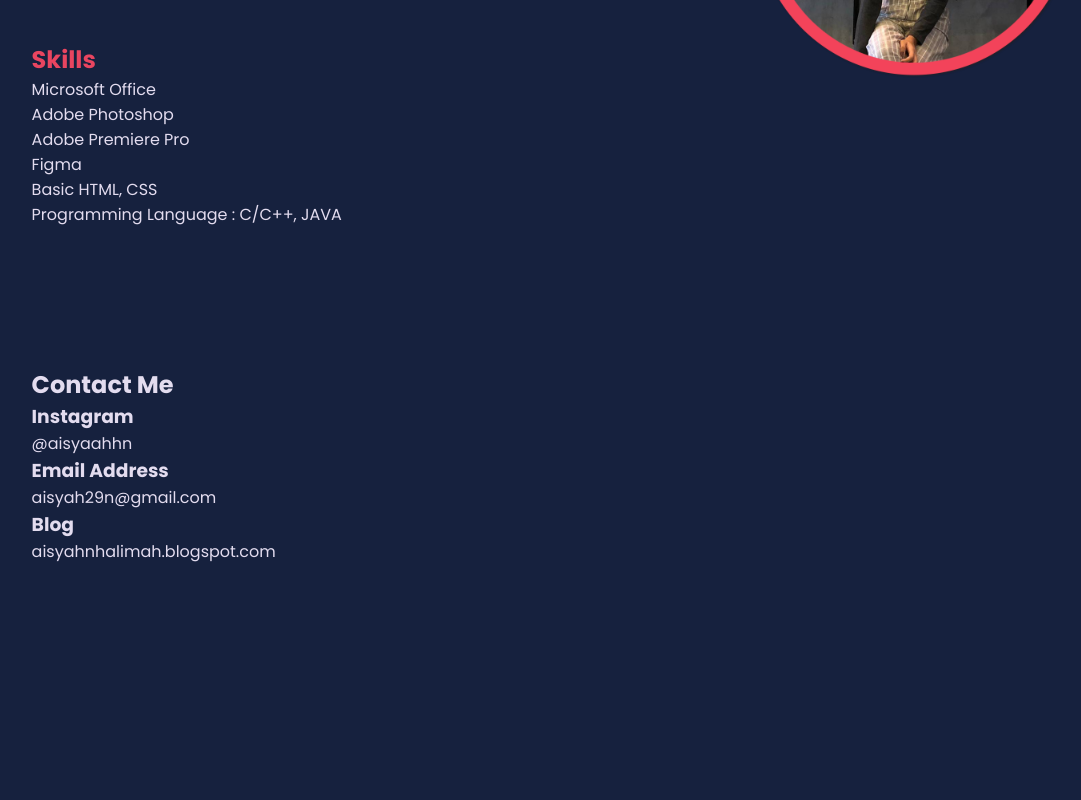
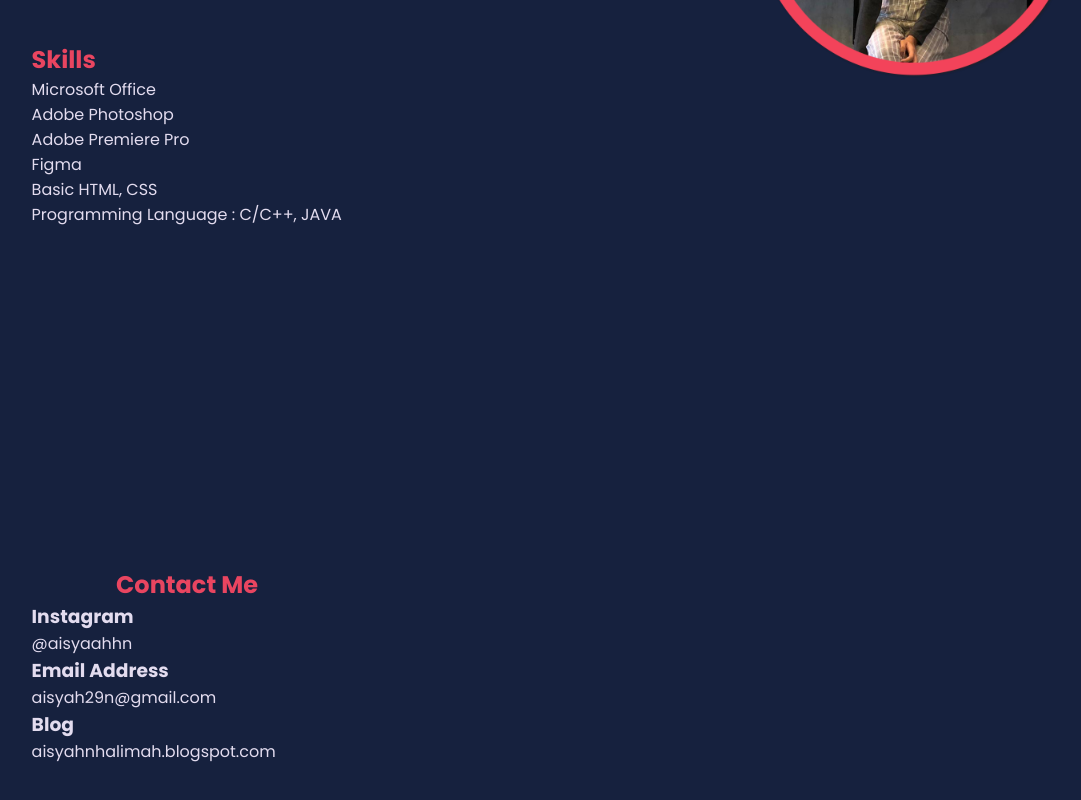
Before and after one commit to aisyahnn/aisyahnn.github.io, a plain HTML site: page index.html in a window 1280 px wide. Shown: the part 1083-1883 px from the top of the page, without its empty margins (186-1267 px from the left). Before the commit the page ends 1717 px from the top, so only its background shows below. Drawn offline with Linux system fonts and the light colour scheme.

Commit message:
Update index.html

```diff
--- a/index.html
+++ b/index.html
@@ -64,8 +64,8 @@
     </section>
 
     <section class="contact" id="contact">
-        <div class="title reveal">
-          <h2 class="section-title">Contact Me</h2>
+        <div class="contact-text">
+          <h1 class="section-title">Contact Me</h1>
         </div>
         <div class="content">
           <div class="row">
```
